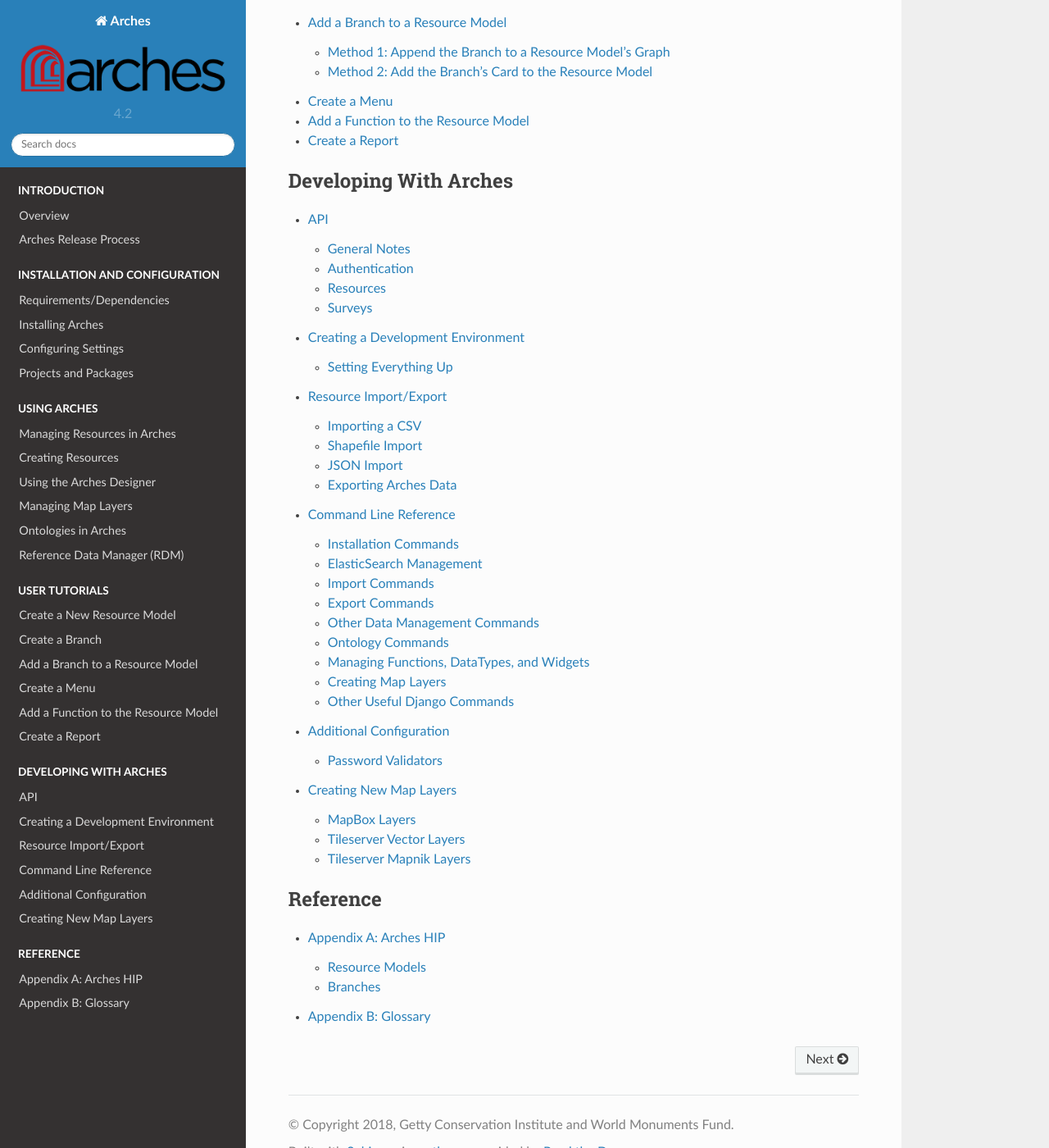
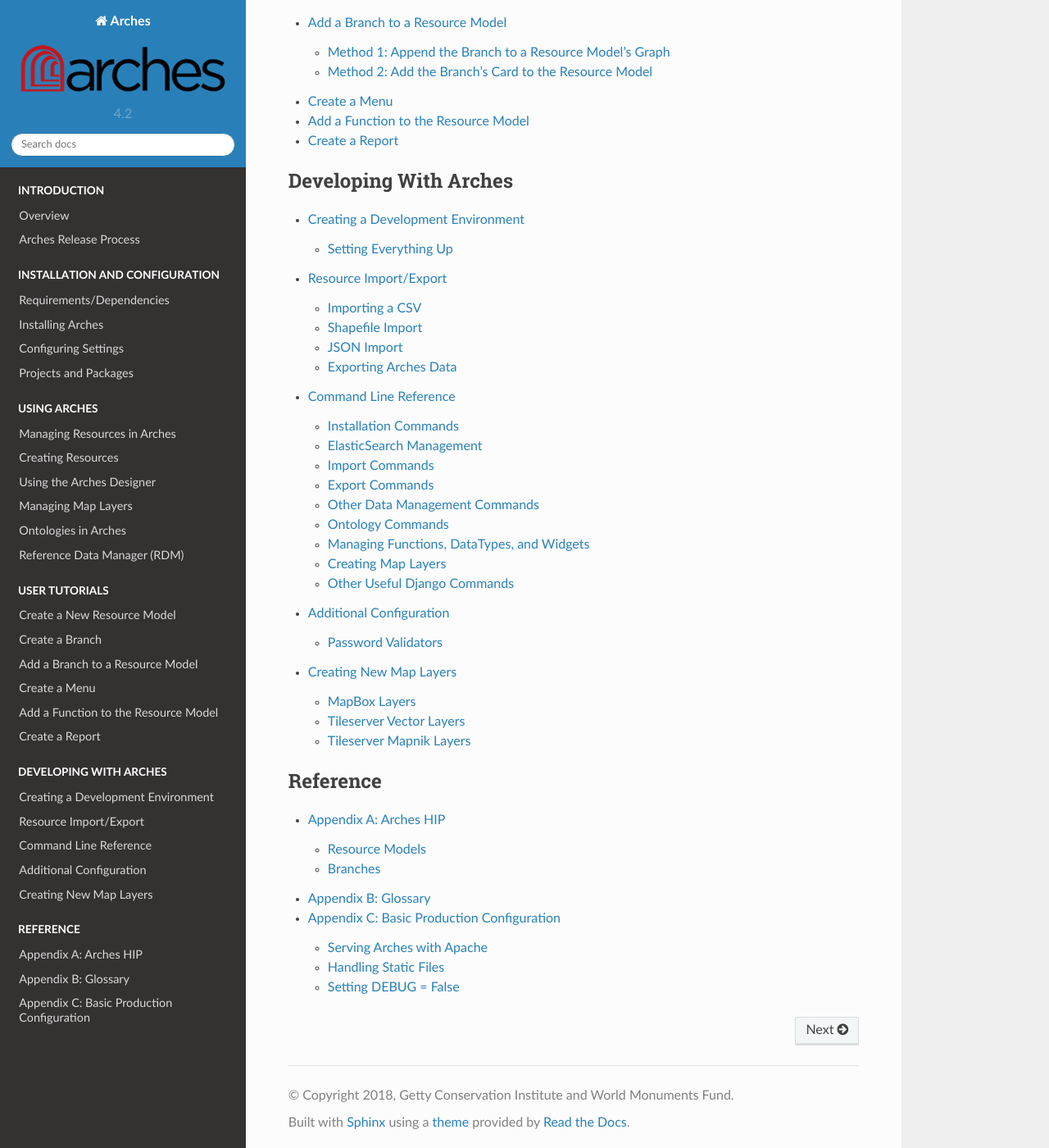
Before and after one commit to archesproject/arches-docs, a Sphinx documentation site: the page built from docs/index.txt, in a window 1280 px wide and 1400 px high, scrolled down 1836 px. Shown: the whole window at 82% size. Built offline with Sphinx 7.4.7 and the Read the Docs theme 2.0.0, drawn with Linux system fonts in a browser that asks for light colours; some of the changed lines change nothing that is shown.

Commit message:
migrateed existing wiki documentation on production configuration to readthedocs

```diff
--- /dev/null
+++ b/docs/basic-production-configuration.txt
@@ -0,0 +1,186 @@
+##############################
+Basic Production Configuration
+##############################
+
+When you are finished with development on your Arches app, it's time to put it into production. Configurations will differ greatly from project to project, but a few tasks must be handled no matter what:
+
++ `Switch to a production webserver <#serving-arches-with-apache>`_
+
++ `Pass static file handling over the new webserver <#handling-static-files>`_
+
++ `Set Django's DEBUG setting to False <#setting-debug-false>`_
+
+Below are steps for accomplishing these tasks. Please see the "Dev/Production Strategies" section to read about some more complex and efficient strategies.
+
+Serving Arches with Apache
+============================
+
+During development, it's easiest to use the Django webserver to view progress on your app. However, once you are ready to put the app into production, you'll have to use a more efficient webserver like Apache or nginx.
+
+We have the most experience using Apache, which is very easy to install and configure. The following instructions work for Ubuntu 14.04, minor changes may be necessary for a different OS.
+
+1. Get apache2 and mod_wsgi
+
+.. code-block:: bash
+
+   $ sudo apt-get install apache2
+
+   $ sudo apt-get install libapache2-mod-wsgi
+
+
+
+2. In order to properly configure Apache, we must:
+
++ Create a python daemon process
+
++ Set the path to your app's wsgi.py file and reference to the python daemon process created above
+
++ Give Apache access to the main app directory
+
+All of these tasks are handled by adding a block of code to Apache's `../sites-enabled/000-default.conf` file. Use this command to open the file
+
+.. code-block:: bash
+
+   $ sudo nano /etc/apache2/sites-enabled/000-default.conf
+
+
+and in the appropriate ``<VirtualHost>`` stanza (``<Virtualhost *:80>`` in the most basic configuration) paste the following code, changing directory and file paths where necessary: ::
+
+
+  WSGIDaemonProcess arches python-path=/home/ubuntu/Projects/arches/arches:/home/ubuntu/Projects/ENV/lib/python2.7/site-packages
+
+  WSGIScriptAlias / /home/ubuntu/Projects/arches/arches/wsgi.py process-group=arches
+
+  <Directory /home/ubuntu/Projects/arches>
+     Options Indexes FollowSymLinks
+     AllowOverride None
+     Require all granted
+  </Directory>
+
+Use `ctrl+x` to save the file.
+
+You may find it helpful to read the `Official Django Documentation <https://docs.djangoproject.com/en/2.1/howto/deployment/wsgi/modwsgi/#how-to-use-django-with-apache-and-mod-wsgi>`_ on serving Django apps with Apache and mod_wscgi.
+
+3. Now we must give the Apache write-permission in a few locations. Do that by first changing the permissions of the necessary files and directories, and second by setting the Apache user as the group. Note that the Apache user on Ubuntu is `www-data` (used in the example below), and on CentOS it is `httpd`.
+
+
+.. code-block:: bash
+
+   $ sudo chmod 664 /home/ubuntu/Projects/arches/arches/arches.log
+
+   $ sudo chgrp www-data /home/ubuntu/Projects/arches/arches/arches.log
+
+   $ sudo chmod 775 /home/ubuntu/Projects/arches/arches
+
+   $ sudo chgrp www-data /home/ubuntu/Projects/arches/arches
+
+
+These commands should give Apache sufficient permissions to create and modify the arches/uploadedfiles directory (where user uploads are stored by default) and the arches/tileserver directory where Tilestache caches tiles that it renders.
+
+Please post to the `Arches forum <https://groups.google.com/forum>`_ if you find that more permissions need to be modified, or these directions can be simplified further.
+
+4. Finally, restart Apache.
+
+Ubuntu
+------
+
+.. code-block:: bash
+
+   $ sudo service apache2 restart
+
+CentOS
+------
+
+.. code-block:: bash
+
+   $ sudo /sbin/service httpd restart
+
+
+You should now be able to view your app from any web browser by navigating directly to your IP address (you don't need to run the Django dev server now).
+
+Note that with Apache serving your app, any changes to a .py file will not be reflected in the app until you restart Apache (use the command shown above). If you want to avoid this manual restart/reload step, the following resources will get you started:
+
+`Using mod_wsgi when developing Django sites <http://blog.dscpl.com.au/2008/12/using-modwsgi-when-developing-django.html>`_
+
+`mod_wsgi: Reloading Source Code <https://modwsgi.readthedocs.io/en/develop/user-guides/reloading-source-code.html>`_
+
+If you are still in development and just want to use Apache instead of the Django server (and keep getting the lengthy Django error messages instead of a 500 page), you can rejoice and stop here. Otherwise, continue on...
+
+Handling Static Files
+=======================
+
+
+There are two cases in which you need to follow these directions to handle static files (js, css and images):
+
+ * You are going to set ``DEBUG = False``, at which point Django will no longer serve them, or
+ * You are leaving ``DEBUG = True`` but are developing and serving your app from a non-root location, say www.example.com/arches4 instead of www.example.com.
+
+1. Create a new directory to hold the static files. Place this within your app, adjacent to the ``models`` and ``templates`` directories.
+
+.. code-block:: bash
+
+   $ sudo mkdir /home/ubuntu/Projects/arches/arches/static
+
+
+2. Now open your ``settings.py`` (or ``settings_local.py`` file), and add these lines to it: ::
+
+     STATIC_ROOT = os.path.join(PACKAGE_ROOT, 'static')
+
+     STATIC_URL = "/static/"
+
+
+This will point Django to your new static directory, and also tell it how to create a URL that points to that directory.
+
+3. From within the directory that holds your ``manage.py`` file, run this command:
+
+.. code-block:: bash
+
+   $ python manage.py collectstatic
+
+
+Watch as all of your static files (including those that come standard with Django) are copied to the new directory. Now we are ready to tell Apache where to find them.
+
+4. Use
+
+.. code-block:: bash
+
+   $ sudo nano /etc/apache2/sites-enabled/000-default.conf
+
+
+to open the same configuration file as you modified above. Find your ``<VirtualHost>`` stanza with some familiar code in it. Below the original code you added, paste this block, changing paths as necessary. ::
+
+  Alias /static/ /home/ubuntu/Projects/arches/arches/static/
+
+  <Directory /home/ubuntu/Projects/arches/arches/static>
+      Options Indexes FollowSymLinks
+      AllowOverride None
+      Require all granted
+  </Directory>p
+
+
+The ``Alias`` line tells Apache where to look when Django sends it the ``/static/`` URL, and the subsequent block allows Apache access to your newly created static directory.
+
+4. Finally, restart Apache.
+
+.. code-block:: bash
+
+   $ sudo service apache2 restart
+
+Note that you must now run the ``collectstatic`` command *any time* you make any changes to .js or .css files.
+
+Setting DEBUG = False
+=====================
+
+Now that you have turned over the webserver responsibilities to a production webserver (in this case, Apache), you are ready for the final step. Open your ``settings.py`` (or ``settings_local.py``) file, and set ``DEBUG = False`` (just add that line if necessary). Now restart Apache.
+
+Turning off the Django debug mode will:
+
+1. Suppress the verbose Django error messages in favor of a standard 404 or 500 error page.
+
+.. IMPORTANT:: Make sure these files exist in your templates directory!
+
+2. Cause Django to stop serving static files.
+
+.. NOTE:: This is fine, because we have Apache doing that now.
+
+You will now find Django error messages printed in your ``arches.log`` file.
--- a/docs/index.txt
+++ b/docs/index.txt
@@ -44,7 +44,6 @@
     :caption: Developing With Arches
     :maxdepth: 2
 
-    api
     creating-a-development-environment
     import-export
     command-line-reference
@@ -57,3 +56,4 @@
 
     Appendix A: Arches HIP <arches-hip-contents>
     Appendix B: Glossary <glossary>
+    Appendix C: Basic Production Configuration <basic-production-configuration>
```
